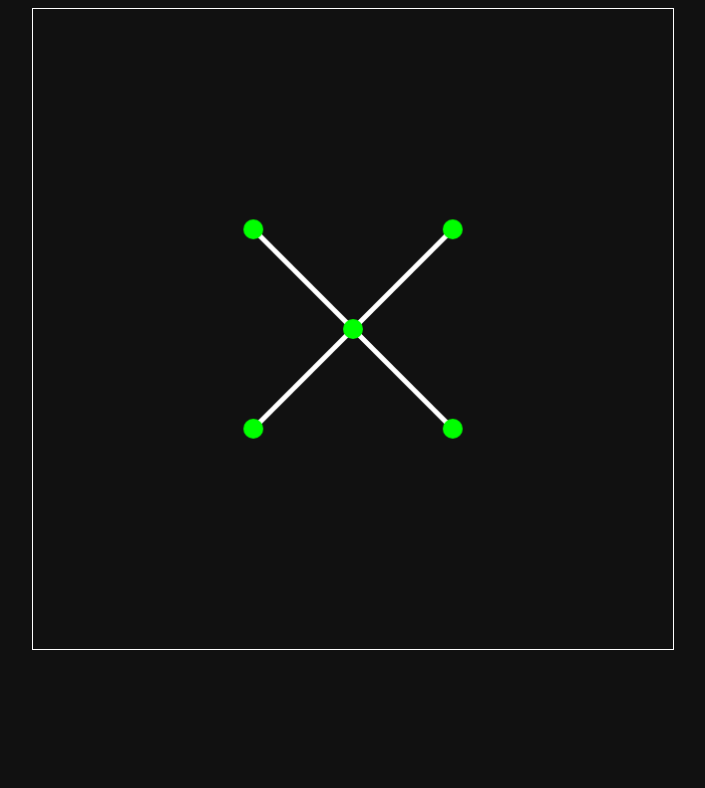
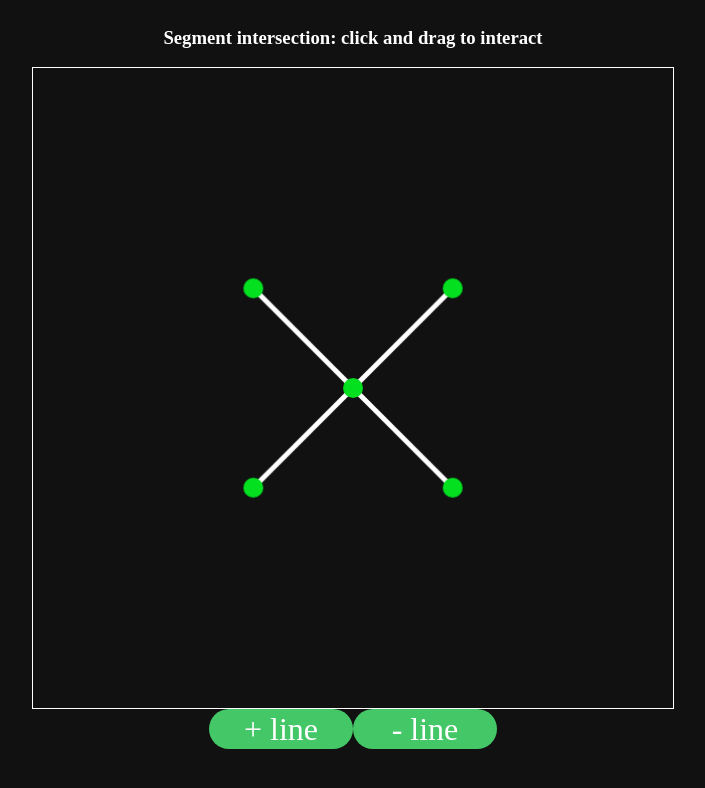
Before and after one commit to mseefelder/CG, a plain HTML site: page primeiro/index.html in a window 1280 px wide. Shown: the whole page, without its empty margins (287-992 px from the left). Drawn offline with Linux system fonts and the light colour scheme.

Commit message:
First assignement fixed.

```diff
--- a/primeiro/index.html
+++ b/primeiro/index.html
@@ -1,7 +1,10 @@
+<!DOCTYPE html>
 <html>
 <head>
+	<meta charset="utf-8">
 	<title>First assignement: Segment intersection</title>
-	<div id="canvasDiv" >
+	<div id="canvasDiv" style = "display: flex; flex-direction: column; justify-content:center; text-align: center; align-items:center;" >
+		<h3 style = "color:white;">Segment intersection: click and drag to interact</h3>
 		<canvas id="canvas" width=1000 height=1000
 			style = "
 			width: 80vmin;
@@ -9,8 +12,42 @@
 			border:1px solid white;
 			display: flex;
 			align-content: center;
-		justify-content: center;"
-		></canvas>
+			justify-content: center;">
+		</canvas>
+		<div style = "display: flex; flex-direction: row;">
+			<div class="myButton" id="plus">+ line</div>
+			<div class="myButton" id="minus">- line</div>
+		</div>
+		<style type="text/css">
+			.myButton {
+				width: 16vmin;
+				height: 3vmin;
+				background-color:#44c767;
+				-moz-border-radius:21px;
+				-webkit-border-radius:21px;
+				border-radius:21px;
+				display:flex;
+				cursor:pointer;
+				flex-direction: column;
+				color:#ffffff;
+				font-size:4vmin;
+				padding:1vmin 1vmin;
+				text-decoration:none;
+				align-content: center;
+				justify-content: center;
+				text-align: center;
+				-webkit-user-select: none;
+				-moz-user-select: none;
+				-ms-user-select: none;
+			}
+			.myButton:hover {
+				background-color:#5cbf2a;
+			}
+			.myButton:active {
+				position:relative;
+				top:1px;
+			}
+		</style>
 	</div>
 </head>
 <body style="background-color:#111111;
@@ -26,7 +63,7 @@
 			this.x = x, //x coordinate
 			this.y = y, //y coordinate
 			this.radius = radius, //point radius, for circle representation
-			this.c = "#00FF00", //point color for cricle representation
+			this.c = "#02E020", //point color for cricle representation
 			//draw itself on the context defined by the argument
 			this.draw = function(context){
 				var style = context.fillStyle;
@@ -74,29 +111,34 @@
 				this.b.draw(context);
 			},
 			//returns true there is an intersection between itself and line
+			//uses the orientation to check if line segments intersect
 			this.intersects = function(line) {
 				var ccw = function (A,B,C) {return (C.y-A.y)*(B.x-A.x) > (B.y-A.y)*(C.x-A.x)};
 				return ccw(this.a,line.a,line.b) != ccw(this.b,line.a,line.b) && ccw(this.a,this.b,line.a) != ccw(this.a,this.b,line.b)
 			},
+
 			//if there is an intersection, draws a Point where the intersection happens
+			//uses determinants to find intersection point
 			this.drawIntersection = function (line, context) {
 				if(this.intersects(line)){
-					//y1 = m*x1 + n <-parametrization of this
-					var m = (this.a.y-this.b.y)/(this.a.x-this.b.x);
-					var n = this.a.y - m*this.a.x;
-					//y2 = p*x2 + q <- parametrization of line
-					var p = (line.a.y-line.b.y)/(line.a.x-line.b.x);
-					var q = line.a.y - p*line.a.x;
-					//imtersection point
-					var x = (q-n)/(m-p); //intersection's x coordinate
-					var y = m*x + n; //intersection's y coordinate found with parametrization of this
-					//create and draw intersection point
+					var a1 = this.a.x - this.b.x;
+					var b1 = this.a.y - this.b.y;
+					var c1 = this.a.x*this.b.y - this.a.y*this.b.x;
+
+					var a2 = line.a.x - line.b.x;
+					var b2 = line.a.y - line.b.y;
+					var c2 = line.a.x*line.b.y - line.a.y*line.b.x;
+
+					var det = a1*b2-b1*a2;
+					var x = (c1*a2 - a1*c2)/det;
+					var y = (c1*b2 - b1*c2)/det;
+
 					new Point(x,y,10).draw(context);
 				}
 			}
 		}
 
-		//begin: reference canvas and its context. Resize canvas according to its style (defined on the html tag or css)
+		//begin: get canvas and its context. Resize canvas according to its style (defined on the html tag or css)
 		var canvas = document.getElementById("canvas");
 		canvas.width = canvas.offsetWidth;
 		canvas.height = canvas.offsetHeight;
@@ -115,11 +157,18 @@
 
 		//first draw
 		//In this application draws only happen when a point is moved, so we need to draw the initial state
-		lines[0].draw(ctx);
-		lines[1].draw(ctx);
+		display();
 
-		lines[0].drawIntersection(lines[1],ctx);
+		document.getElementById("plus").addEventListener('click', function(e) {
+			var line = new Line(new Point(Math.random()*(canvas.width),Math.random()*(canvas.height),10), new Point(Math.random()*(canvas.width),Math.random()*(canvas.height),10), 5);
+			lines.push(line);
+			display();
+		}, false);
 
+		document.getElementById("minus").addEventListener('click', function(e) {
+			lines.pop();
+			display();
+		}, false);
 
 		//event that updates the mouse position when the mouse moves
 		canvas.addEventListener('mousemove', function(e) {
@@ -154,11 +203,22 @@
 			if (point) {
 				point.move(mouse.x, mouse.y)
 			}
+			display();
+		}
+
+		//draw all lines on lines[] and their intersections
+		function display () {
+			//clear canvas
 			ctx.clearRect(0, 0, canvas.width, canvas.height);
-			lines[0].draw(ctx);
-			lines[1].draw(ctx);
-
-			lines[0].drawIntersection(lines[1],ctx);;
+			//draw each line
+			for (var i = lines.length - 1; i >= 0; i--) {
+				lines[i].draw(ctx);
+				//draw each intersection between the line and the lines with greater index
+				//avoids drawing the same intersection twice
+				for (var j = (i+1); j < lines.length; j++) {
+					lines[i].drawIntersection(lines[j],ctx);
+				};
+			};
 		}
 
 	</script>
```
Lines whose indentation alone changed are shown as unchanged.
